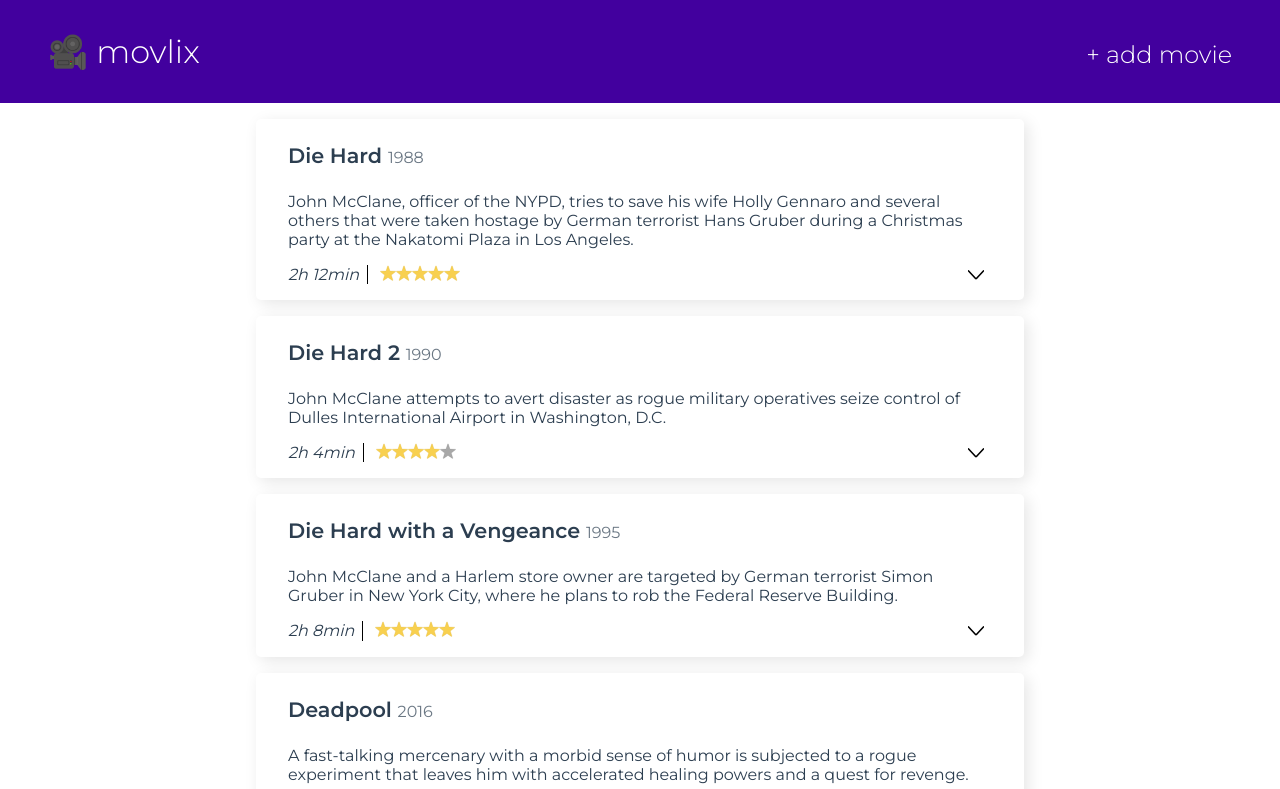
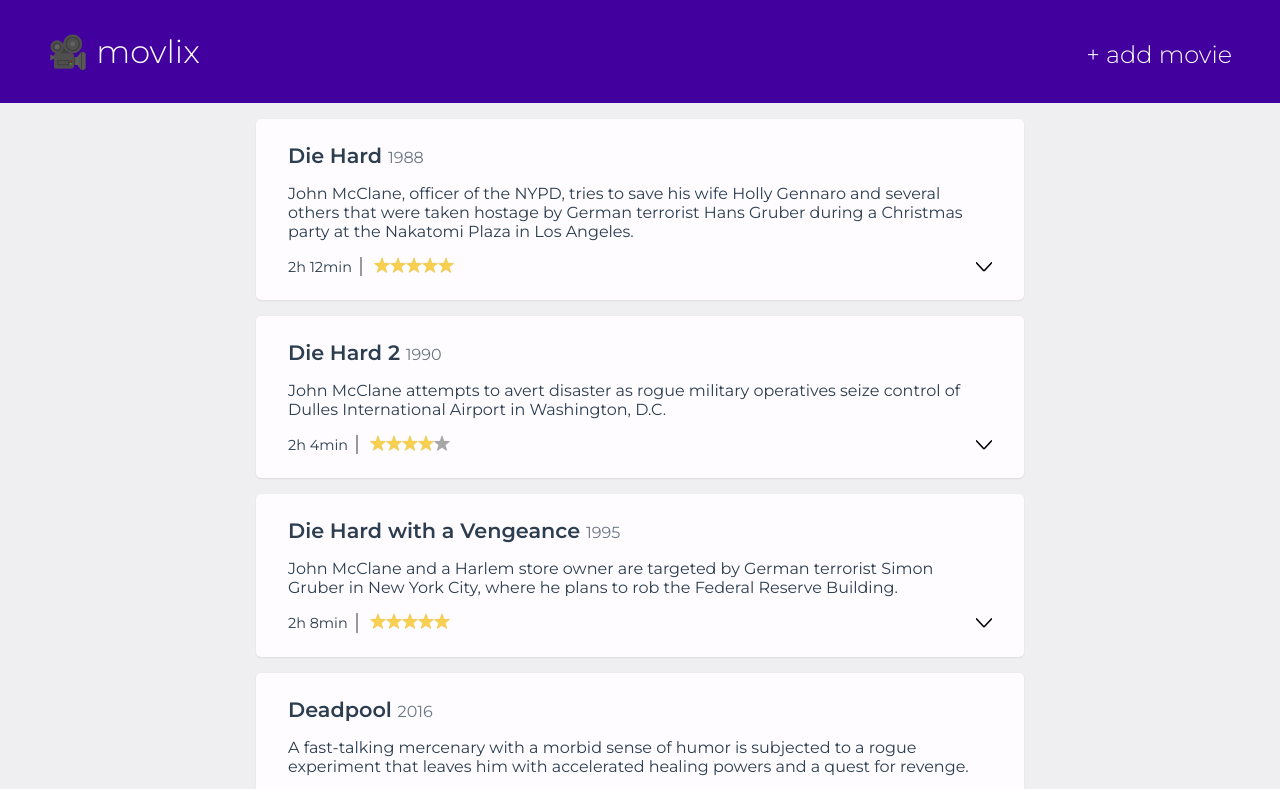
Before and after one commit to miffili/movlix, a Vue app: page / in a window 1280 px wide. Shown: the top 789 px of the page. Built offline with nearby package versions, Linux system fonts and the light colour scheme.

Commit message:
clean up & style MovieCard

```diff
--- a/src/App.vue
+++ b/src/App.vue
@@ -151,6 +151,7 @@ export default {
   align-items: center;
   margin: 0 auto;
   padding: 0;
+  background-color: hsla(265, 10%, 94%, 1);
 }
 
 main {
@@ -192,7 +193,7 @@ button.secondary {
 }
 
 button:hover {
-  box-shadow: 0.1rem 0.1rem 0.2rem 0.02rem rgba(0, 0, 0, 0.2);
-  transform: translateY(-0.15rem);
+  box-shadow: 0.1rem 0.1rem 0.2rem 0.05rem hsla(0, 0%, 0%, 0.07);
+  transform: translateY(-0.1rem);
 }
 </style>
--- a/src/components/MovieCard.vue
+++ b/src/components/MovieCard.vue
@@ -1,31 +1,29 @@
 <template>
-<div class="movieCard">
+<div class="movie-card">
   <div
     v-if="!editOpen"
-    class="displayInfo"
-    :class="{'edit-movie': editOpen, 'open' : openMenu}"
+    class="display-info"
+    :class="{'open' : openMenu}"
   >
-    <div class="cardHead">
-      <h3>
+    <div class="card-head">
+      <h3 class="title">
         {{ movieData.title }}
-        <span>{{ movieData.year }}</span>
+        <span class="year">{{ movieData.year }}</span>
       </h3>
     </div>
-    <div class="cardDesc">
+    <div class="card-desc">
       <p v-if="movieData.desc">{{ movieData.desc }}</p>
       <p v-else><em>Description not provided</em></p>
     </div>
-    <div class="cardDetails">
-      <span v-if="movieData.length"><em>{{ prettyLength }}</em></span>
+    <div class="card-details">
+      <span v-if="movieData.length" class="length">{{ prettyLength }}</span>
       <MovieRating
         :grade="ratingInNumber"
-        :maxStars="5"
-        :hasCounter="true"
         :movieId="this.movieData.id"
       />
       <div
         class="toggle"
-        v-on:click="openMenu = !openMenu"
+        @click="toggle('openMenu')"
         :class="{'toggle-open': openMenu}"
         title="open menu"
       >
@@ -47,14 +45,13 @@
   </div>
   <div
     v-else
-    class="editInfo"
-    :class="{'edit-movie': editOpen}"
+    class="edit-info"
   >
     <MovieForm
       :movieId="movieData.id"
       :movieData="editedMovie"
       :type="'editMovie'"
-      v-on:dataEdit="reflectChanges"
+      @dataEdit="reflectChanges"
     />
     <span
       class="invalid"
@@ -62,20 +59,20 @@
     >Please correct the marked fields.</span>
   </div>
   <div
-    class="cardFunctions"
+    class="card-functions"
     v-if="openMenu"
   >
     <button
       type="button"
       name="remove"
       class="delete"
-      v-on:click="$emit('remove', $event.target)"
+      @click="$emit('remove', $event.target)"
     >Delete Movie</button>
     <button
       type="button"
       name="edit"
       class="primary"
-      v-on:click="toggleEdit"
+      @click="toggle('editOpen')"
       v-if="!editOpen"
     >Edit</button>
     <div v-else>
@@ -83,13 +80,13 @@
         type="button"
         name="cancel"
         class="secondary"
-        v-on:click="cancelEdit"
+        @click="cancelEdit"
       >Cancel</button>
       <button
         type="button"
         name="save"
         class="primary"
-        v-on:click="saveChanges"
+        @click="saveChanges"
         :disabled="invalidForm"
       >Save</button>
     </div>
@@ -100,7 +97,22 @@
 <script>
 import MovieRating from './MovieRating.vue'
 import MovieForm from './MovieForm.vue'
+
 export default {
+  components: {
+    MovieRating,
+    MovieForm
+  },
+  props: {
+    movieData: {
+      id: Number,
+      title: String,
+      year: Number,
+      length: Number,
+      rating: [ String, Number ],
+      desc: String
+    }
+  },
   data() {
     return {
       openMenu: false,
@@ -116,19 +128,23 @@ export default {
       invalidInput: false
     }
   },
-  props: {
-    movieData: {
-      id: Number,
-      title: String,
-      year: Number,
-      length: Number,
-      rating: [ String, Number ],
-      desc: String
+  computed: {
+    prettyLength: function() {
+      const length = this.movieData.length
+      const hours = length > 60 ? `${Math.floor(length/60)}h` : ''
+      const minutes = `${length % 60}min`
+      return `${hours} ${minutes}`
+    },
+    ratingInNumber: function() {
+      return parseInt( this.movieData.rating )
+    },
+    invalidForm: function() {
+      return ( this.invalidInput && !this.disableSave )
     }
   },
   methods: {
-    toggleEdit: function() {
-      this.editOpen = !this.editOpen
+    toggle: function(el) {
+      this[el] = !this[el]
     },
     reflectChanges: function( emittedData, enableSaving ) {
       if ( enableSaving !== this.enableSaving ) {
@@ -141,7 +157,7 @@ export default {
       if ( emittedData.length !== this.editedMovie.length ) this.editedMovie.length = emittedData.length;
     },
     cancelEdit: function() {
-      this.toggleEdit();
+      this.toggle('editOpen');
       this.editedMovie.title = this.movieData.title;
       this.editedMovie.year = this.movieData.year;
       this.editedMovie.length = this.movieData.length;
@@ -149,144 +165,122 @@ export default {
     },
     saveChanges: function() {
       if ( this.enableSaving ) {
-        this.toggleEdit();
+        this.toggle('editOpen');
         this.$emit( 'save', this.movieData.id, this.editedMovie );
       } else {
         this.invalidInput = true;
       }
     }
   },
-  computed: {
-    prettyLength: function() {
-      const length = this.movieData.length;
-      const hours = length > 60 ? `${Math.floor(length/60)}h` : '';
-      const minutes = `${length % 60}min`
-      return `${hours} ${minutes}`;
-    },
-    ratingInNumber: function() {
-      const grade = this.movieData.rating;
-      return parseInt( grade );
-    },
-    invalidForm: function() {
-      return ( this.invalidInput && !this.disableSave );
-      // return false;
-    }
-  },
-  components: {
-    MovieRating,
-    MovieForm
-  }
 }
 </script>
 
 <style lang="css" scoped>
-  .movieCard {
-    padding: 1rem 2rem;
-    border-radius: 5px;
-    box-shadow: .25rem .25rem 1rem 0 hsla(0, 0%, 0%, 0.1);
-    background-color: white;
-    margin-bottom: 1rem;
+  .movie-card {
     box-sizing: border-box;
     position: relative;
+    margin-bottom: 1rem;
+    padding: 1rem 2rem 1.5rem;
+    background-color: hsla(265, 100%, 99.5%, 1);
+    box-shadow: 0 0.05rem 0.1rem 0 hsla(0, 0%, 0%, 0.1);
+    border-radius: 5px;
   }
-  .movieCard:hover {
-    /* transform: scale(1.05); */
+  .movie-card:hover {
+    box-shadow: .35rem .35rem 0.3rem 0 hsla(0, 0%, 0%, 0.05);
+    transform: scale(1.01);
   }
-  .cardHead {
-    display: flex;
-    align-items: baseline;
-    width: 100%;
-  }
-  .cardHead h3 {
-    padding-right: 1rem;
-    font-size: 1.3rem;
-  }
-  .cardHead h3 span {
-    font-size: 1rem;
-    opacity: 0.7;
-    font-weight: 400;
-  }
-  .title {
-    padding-right: 0.5rem;
-  }
-  .year {
-    opacity: 0.4;
-    font-size: 1rem;
-    margin: 0;
-  }
-  .cardDesc {
-    max-width: 100%;
-  }
-  .cardDesc p {
-    padding-right: 0.5rem;
-  }
-  .cardDetails {
-    display: flex;
-    align-items: center;
-    width: 100%;
-    position: relative;
-  }
-  .cardDetails > * {
-    padding: 0 0.5rem;
-    border-left: 1px solid black;
-  }
-  .cardDetails>*:first-child {
-    border-left: none;
-    padding-left: 0;
-  }
-  .cardFunctions {
-    position: absolute;
-    bottom: 0;
-    left: 0;
-    width: 100%;
-    background-color: rgba(0, 0, 0, 0.05);
-    display: flex;
-    justify-content: space-between;
-    padding: 1rem 2rem;
-    box-sizing: border-box;
-  }
-  .cardFunctions button:first-child {
-    margin-right: 0.5rem;
-  }
-  button.delete {
-    border: 1px solid hsla(0, 100%, 31%, 0.8);
-    color: hsla(0, 100%, 31%, 0.8);
-  }
-  .toggle {
-    border: none;
-  }
-  .displayInfo {
+  .display-info {
     display: flex;
     flex-direction: column;
     align-items: flex-start;
     padding-bottom: 0rem;
   }
-  .editInfo {
-    padding-bottom: 4rem;
-    margin-bottom: 0.5rem;
-    width: 100%;
-  }
   .open {
     padding-bottom: 4rem;
   }
-  .editInfo .invalid {
-    font-size: 0.85rem;
-    color: red;
+  .card-head {
+    width: 100%;
+    display: flex;
+    align-items: baseline;
+  }
+  .card-head .title {
+    padding-right: 1rem;
+    font-size: 1.3rem;
+    margin-bottom: 0;
+  }
+  .card-head .year {
+    font-size: 1rem;
+    font-weight: 400;
+    opacity: 0.7;
+  }
+  .card-desc {
+    width: 100%;
+  }
+  .card-desc p {
+    padding-right: 0.5rem;
+  }
+  .card-details {
+    width: 100%;
+    display: flex;
+    align-items: center;
+    position: relative;
+  }
+  .card-details > * {
+    padding: 0 0.5rem;
+    border-left: 2px solid hsla(0, 0%, 0%, 0.4);
+  }
+  .card-details>*:first-child {
+    padding-left: 0;
+    border-left: none;
+  }
+  .length {
+    font-size: 0.9rem;;
   }
   .toggle {
-    display: block;
+    width: 1rem;
     height: 1rem;
-    width: 1rem;
+    padding-right: 0;
+    display: flex;
+    justify-content: flex-end;
+    align-items: center;
     position: absolute;
+    border: none;
     right: 0;
     transition: transform 0.3s;
+  }
+  .open .toggle-open {
+    transform: scaleY(-1);
   }
   .toggle svg {
     width: 100%;
     height: 100%;
     stroke: black;
   }
-  .open .toggle-open {
-    transform: scaleY(-1);
+  .card-functions {
+    width: 100%;
+    display: flex;
+    justify-content: space-between;
+    position: absolute;
+    bottom: 0;
+    left: 0;
+    padding: 1rem 2rem;
+    background-color: rgba(0, 0, 0, 0.03);
+    box-sizing: border-box;
+  }
+  .card-functions button:first-child {
+    margin-right: 0.5rem;
+  }
+  .delete {
+    border: 1px solid hsla(0, 100%, 31%, 0.8);
+    color: hsla(0, 100%, 31%, 0.8);
+  }
+  .edit-info {
+    width: 100%;
+    margin-bottom: 0.5rem;
+    padding-bottom: 4rem;
+  }
+  .edit-info .invalid {
+    font-size: 0.85rem;
+    color: red;
   }
 </style>
--- a/src/components/MovieRating.vue
+++ b/src/components/MovieRating.vue
@@ -9,7 +9,7 @@
       </svg>
     </li>
   </ul>
-  <span v-if="this.stars >= 0" class="counter">{{ stars }} | {{ maxStars }}</span>
+  <span v-if="this.stars >= 0" class="counter">{{ stars }}<span class="ofMax">/{{ maxStars }}</span></span>
 </div>
 <div v-else class="rating" :class="{'not-rated': !rated}" v-on:click="enableRating">
   <svg viewBox="5 5 70 70" fill="none" xmlns="http://www.w3.org/2000/svg">
@@ -82,11 +82,16 @@ export default {
     fill: hsla(46, 92%, 64%, 0.5);
   }
   .list:hover ~ .counter {
-    opacity: 0.7;
+    opacity: 1;
   }
   .counter {
     padding-left: 0.25rem;
+    font-size: 1rem;
+    letter-spacing: 0.08rem;
     opacity: 0;
+  }
+  .ofMax {
+    font-size: 0.7rem;
   }
   .star {
     cursor: pointer;
@@ -135,7 +140,7 @@ export default {
     width: 1rem;
     height: 1rem;
     fill: goldenrod;
-    margin-right: 0.25rem;
+    margin-right: 0.15rem;
     opacity: 0.5;
   }
   .cta {
```
